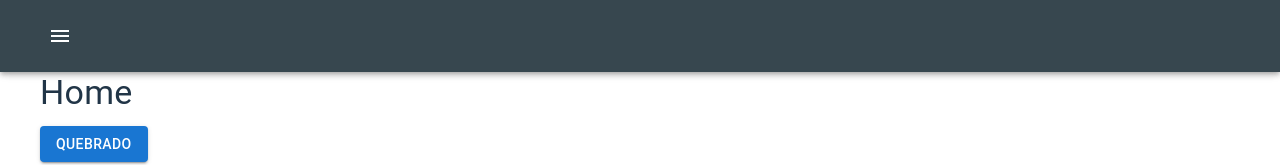
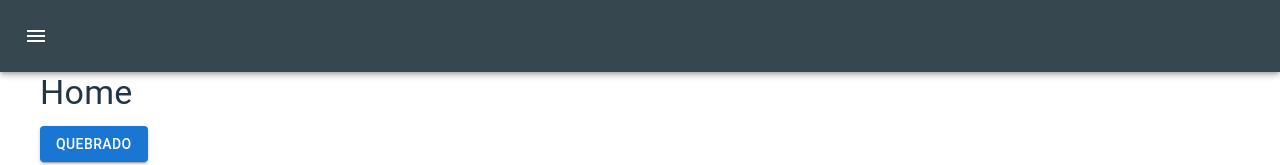
Before and after one commit to JediMastering/basic-mui, a React (Vite) app: page /home in a window 1280 px wide. Shown: the top 165 px of the page. Built offline with nearby package versions, Linux system fonts and the light colour scheme.

Commit message:
Ajustando posicionamento do botão que chamada a sidebar

```diff
--- a/src/layout/System.jsx
+++ b/src/layout/System.jsx
@@ -70,7 +70,7 @@ export default function SwipeableTemporaryDrawer({ children }) {
         <React.Fragment key={anchor}>
           {/* AppBar Fixado no topo */}
           <AppBar position="fixed" sx={{ backgroundColor: blueGreyColor }}>
-            <Toolbar>
+            <Toolbar sx={{ paddingLeft: "0px" }} disableGutters>
               <IconButton
                 color="inherit"
                 aria-label="open drawer"
@@ -97,7 +97,7 @@ export default function SwipeableTemporaryDrawer({ children }) {
           <Container
             sx={{
               marginTop: 8, // Ajuste a margem superior conforme necessário
-              paddingTop:1,
+              paddingTop: 1,
               paddingLeft: 0, // Remover o padding das laterais
               paddingRight: 0, // Remover o padding das laterais
               '@media (min-width:600px)': {
```
